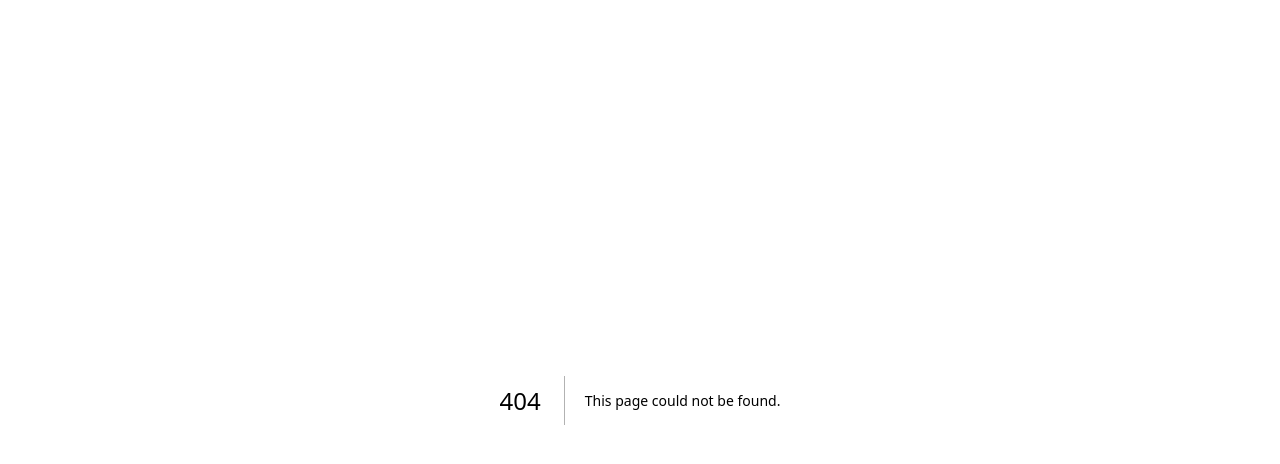
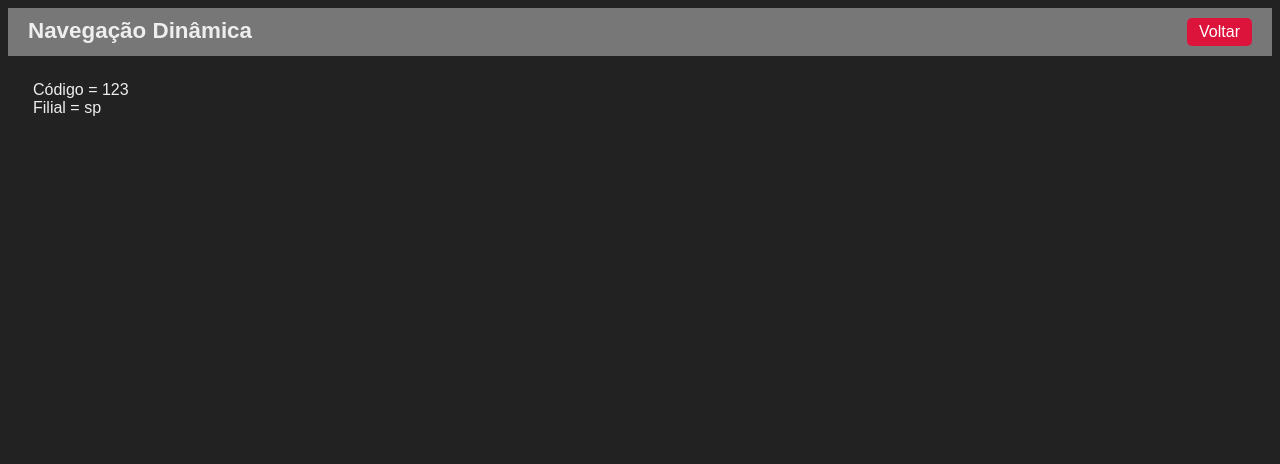
Before and after one commit to alandutra02/next, a Next.js app in the folder fundamentos/: page /cliente/sp/123 in a window 1280 px wide. Before the commit this address had no page. Shown: the top 464 px of the page. Built offline with nearby package versions, Linux system fonts and the light colour scheme.

Commit message:
Navegacao_dinamica

```diff
--- /dev/null
+++ b/fundamentos/src/pages/cliente/[filial]/[codigo].jsx
@@ -0,0 +1,13 @@
+import Layout from "../../../components/Layout";
+import { useRouter } from "next/router";
+
+export default function ClienteProCodigo() {
+    const router = useRouter()
+
+    return (
+        <Layout titulo="Navegação Dinâmica">
+            <div>Código = {router.query.codigo}</div>
+            <div>Filial = {router.query.filial}</div>
+        </Layout>
+    )
+}
--- a/fundamentos/src/pages/index.jsx
+++ b/fundamentos/src/pages/index.jsx
@@ -13,6 +13,7 @@
             <Navegador destino='/exemplo' menu="Exemplo" cor="#9400d3" />
             <Navegador destino='/jsx' menu="JSX" cor="crimson" />
             <Navegador destino='/navegacao' menu="Navegação #01" cor="green" />
+            <Navegador destino='/cliente/sp/123' menu="Navegação #02" cor="blue" />
         </div>
     )
 }
```
